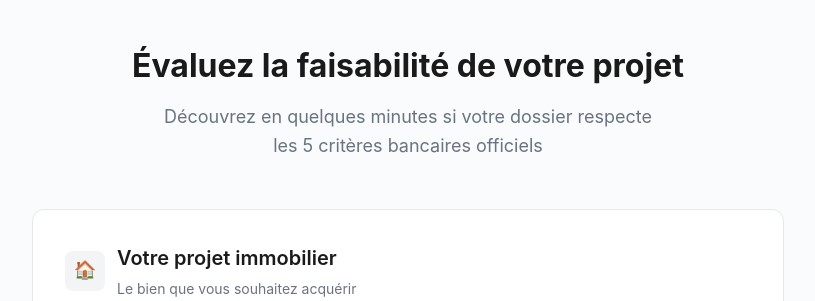
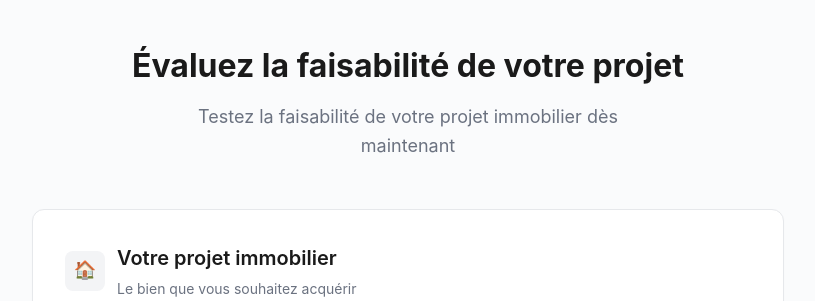
Before and after one commit to ImmoProAlex/dossier-immo-pro, a FastAPI app: page /app in a window 1280 px wide. Shown: the part 62-363 px from the top of the page, without its empty margins (232-1047 px from the left). Run offline with FastAPI, Linux system fonts and the light colour scheme.

Commit message:
Update index.html

```diff
--- a/templates/index.html
+++ b/templates/index.html
@@ -578,7 +578,7 @@
         <div class="page-header">
             <h1 class="page-title">Évaluez la faisabilité de votre projet</h1>
             <p class="page-subtitle">
-                Découvrez en quelques minutes si votre dossier respecte les 5 critères bancaires officiels
+                Testez la faisabilité de votre projet immobilier dès maintenant
             </p>
         </div>
 
```
